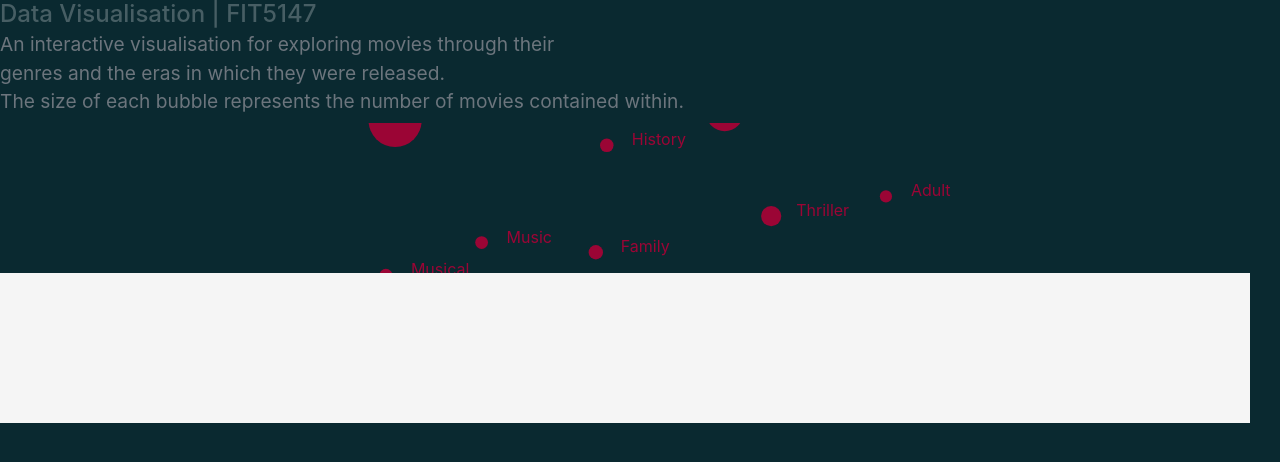
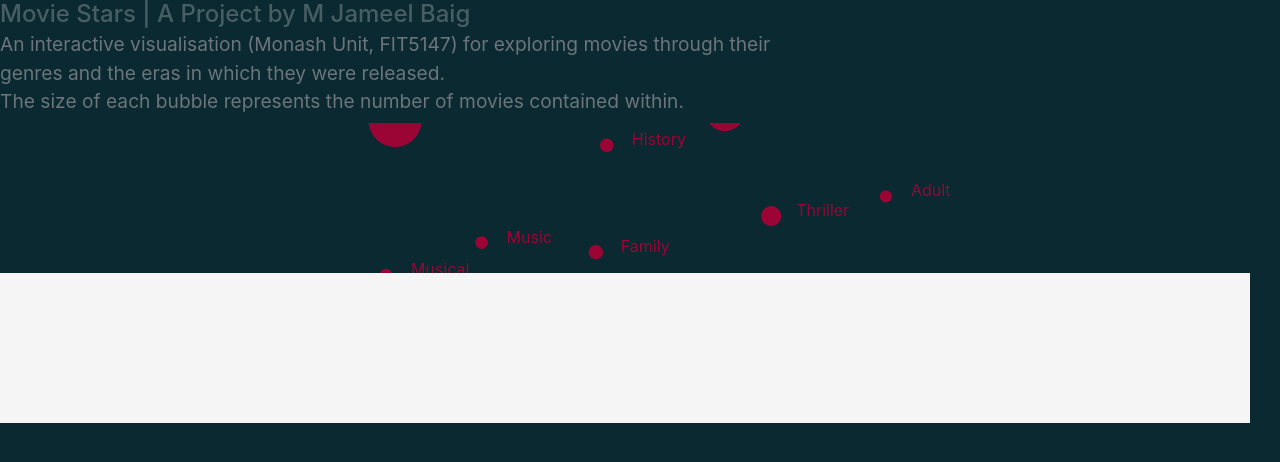
Before and after one commit to mjaybaig/datavisproject, a website: page views/index.html in a window 1280 px wide. Drawn offline with nearby package versions, Linux system fonts and the light colour scheme; files that its build step writes are made by us from their sources; files whose address does not match are found by name.

Commit message:
Change desc

```diff
--- a/views/index.html
+++ b/views/index.html
@@ -13,8 +13,8 @@
         <div class="row">
             <div class="my-info">
                 <h4>
-                    Data Visualisation | FIT5147<br/>
-                    <small class="text-muted">An interactive visualisation for exploring movies through their<br/>genres and the eras in which they were released.<br/> The size of each bubble represents the number of movies contained within.</small>
+                    Movie Stars | A Project by M Jameel Baig<br/>
+                    <small class="text-muted">An interactive visualisation (Monash Unit, FIT5147) for exploring movies through their<br/>genres and the eras in which they were released.<br/> The size of each bubble represents the number of movies contained within.</small>
                 </h4>
 
             </div>
```
